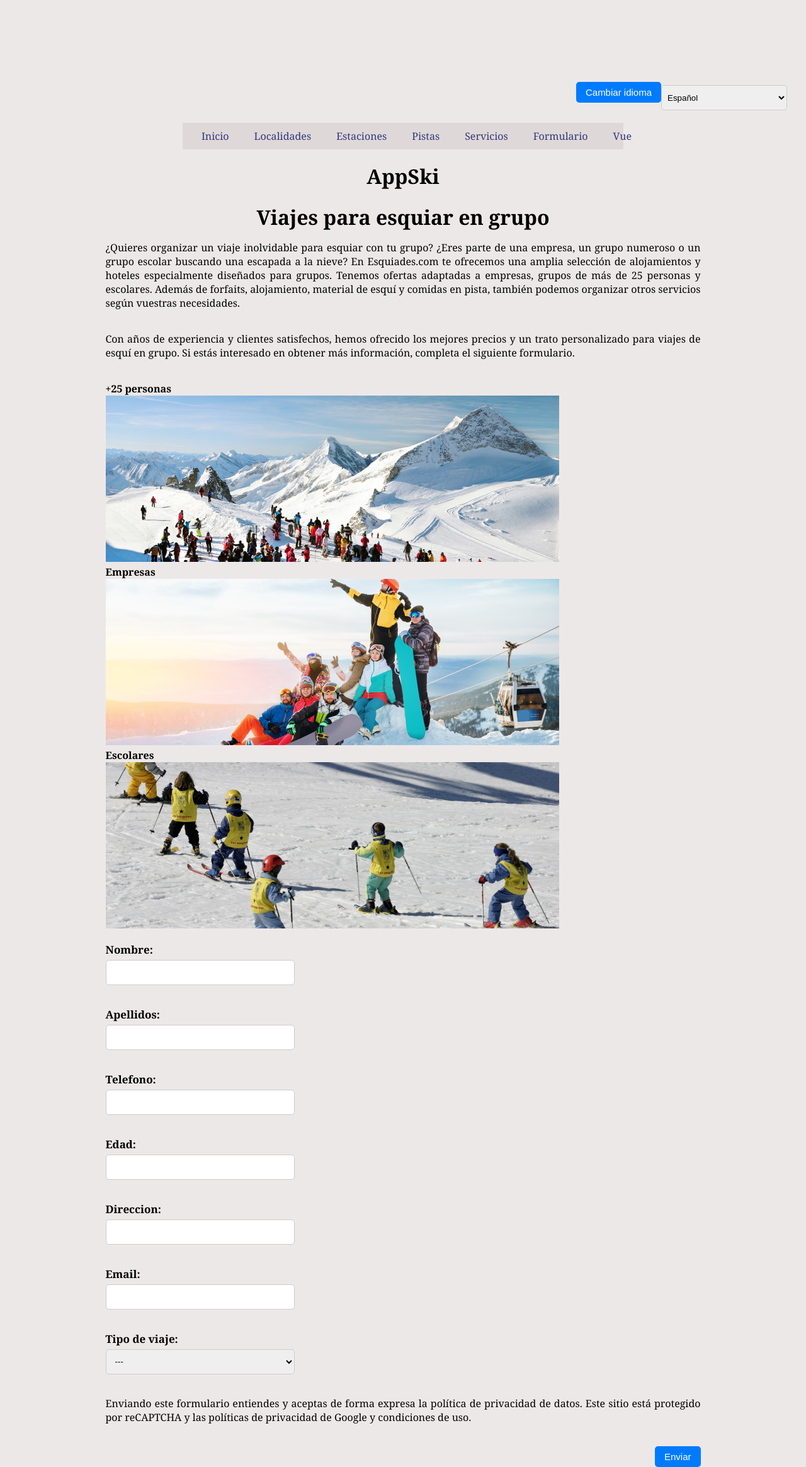
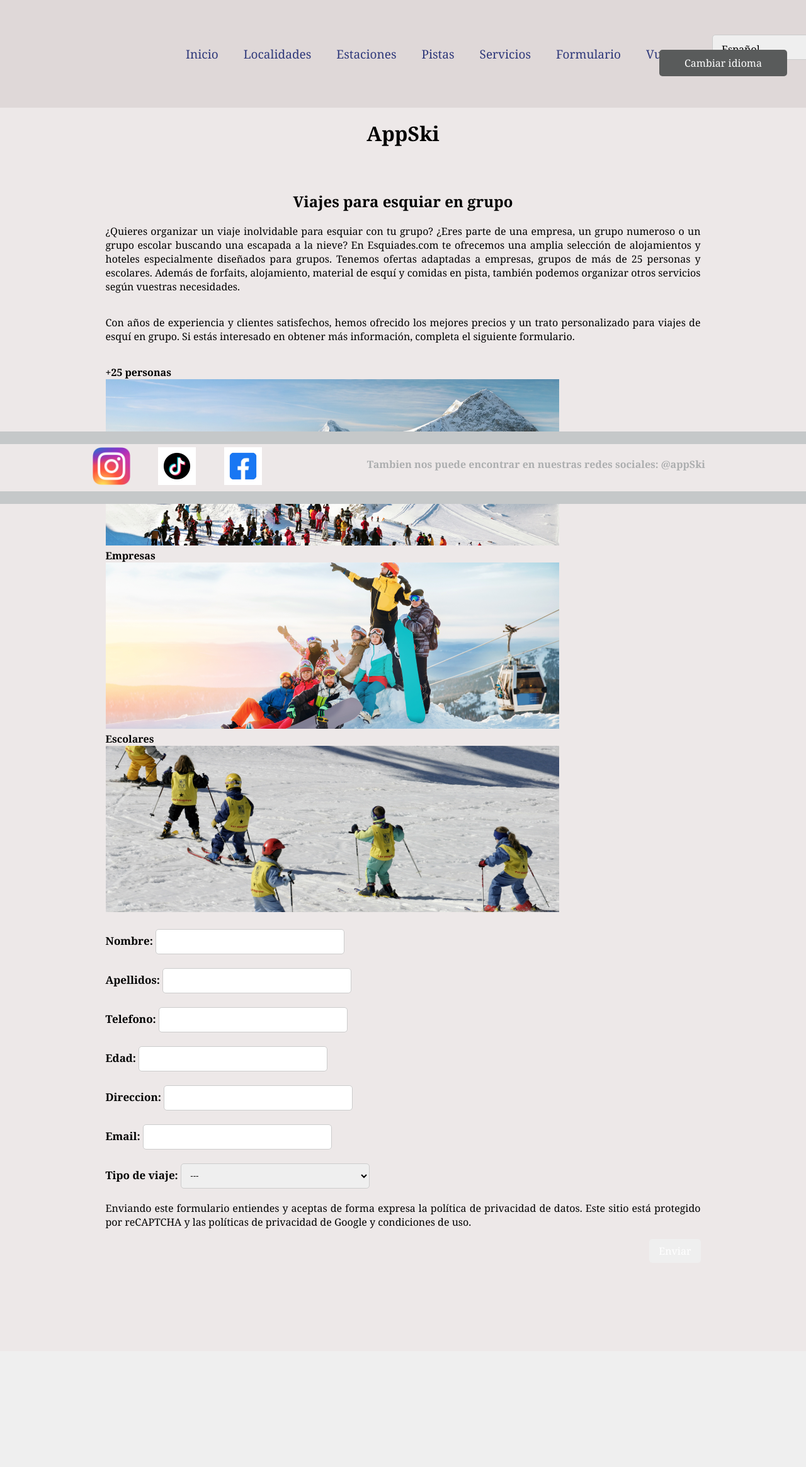
Before and after one commit to maria23p/Ski-Stick, a Django app: page /show_formulario/ in a window 1280 px wide. Shown: the whole page at 63% size. After the commit the page ends 1992 px from the top, so only its background shows below. Run offline with Django 4.2, Linux system fonts and the light colour scheme.

Commit message:
css, footer, intento de vue

```diff
--- a/skiProject/appSki/Templates/base.html
+++ b/skiProject/appSki/Templates/base.html
@@ -7,9 +7,18 @@
         <title>{% block titulo %}AppSki{% endblock %}</title>
     </head>
     <body>
-
         <div id="content">
-            <div id = "idioma">
+            <nav>
+                <ul class="link1">
+                    <li><a href="{% url 'index' %}">{% trans 'Inicio' %}</a></li>
+                    <li><a href="{% url 'localidades' %}">{% trans 'Localidades' %}</a></li>
+                    <li><a href="{% url 'estaciones_todas' %}">{% trans 'Estaciones' %}</a></li>
+                    <li><a href="{% url 'pistas_todas' %}">{% trans 'Pistas' %}</a></li>
+                    <li><a href="{% url 'servicios_todos' %}">{% trans 'Servicios' %}</a></li>
+                    <li><a href="{% url 'show_formulario' %}">{% trans 'Formulario' %}</a></li>
+                    <li><a href="{% url 'estacionesagendavue' %}">{% trans 'Vue' %}</a></li>
+                    <li>
+                        <div id="idioma">
                             <form action="{% url 'set_language' %}" method="post">
                                 {% csrf_token %}
                                 <input name="next" type="hidden" value="{{ redirect_to }}" />
@@ -23,18 +32,10 @@
                                         </option>
                                     {% endfor %}
                                 </select>
-                <button class="cambio" type="submit">{% trans 'Cambiar idioma' %}</button>
+                                <li><button id="btn-nav" type="submit">{% trans 'Cambiar idioma' %}</button></li>
                             </form>
                         </div>
-            <nav>
-                <ul class="link1">
-                    <li><a href="{% url 'index' %}">{% trans 'Inicio' %}</a></li>
-                    <li><a href="{% url 'localidades' %}">{% trans 'Localidades' %}</a></li>
-                    <li><a href="{% url 'estaciones_todas' %}">{% trans 'Estaciones' %}</a></li>
-                    <li><a href="{% url 'pistas_todas' %}">{% trans 'Pistas' %}</a></li>
-                    <li><a href="{% url 'servicios_todos' %}">{% trans 'Servicios' %}</a></li>
-                    <li><a href="{% url 'show_formulario' %}">{% trans 'Formulario' %}</a></li>
-                    <li><a href="{% url 'estacionesagendavue' %}">{% trans 'Vue' %}</a></li>
+                    </li>
                 </ul>
             </nav>
 
@@ -42,7 +43,21 @@
 	     <h1>AppSki</h1>
             {% block contenido %}{% endblock %}
         </div>
+        <!-- footer -->
+        <footer class="text-center">
+            <div class="footer-above">
+                <div class="container">
+                    <img src={% static '/images/Instagram.webp' %} alt="instagram">
+                    <img src={% static '/images/tiktok.jpg' %} alt="tiktok">
+                    <img src={% static '/images/facebook.avif' %} alt="facebook">
+                    <p id="redes">{% trans 'Tambien nos puede encontrar en nuestras redes sociales: @appSki' %}</p>
+                </div>
+            </div>
+            <div class="footer-below">
+                <!-- color -->
+            </div>
 
+        </footer>
     </body>
 
 </html>
--- a/skiProject/appSki/Templates/base2.html
+++ /dev/null
@@ -1,45 +0,0 @@
-{% load static %}
-{% load i18n %}
-<!DOCTYPE html>
-<html lang="en">
-    <head>
-        <link rel="stylesheet" href="{% static 'css/estilosformulario.css' %}">
-        <title>{% block titulo %}AppSki{% endblock %}</title>
-    </head>
-    <body>
-        <div id="content">
-            <div id = "idioma">
-                <form action="{% url 'set_language' %}" method="post">
-                    {% csrf_token %}
-                    <input name="next" type="hidden" value="{{ redirect_to }}" />
-                    <select name="language" id="language">
-                        {% for lang_code, lang_name in LANGUAGES %}
-                            <option value="{{ lang_code }}"
-                                {% if lang_code == request.LANGUAGE_CODE %}
-                                    selected
-                                {% endif %}>
-                                {{ lang_name }}
-                            </option>
-                        {% endfor %}
-                    </select>
-                    <button class ="cambio" type="submit">{% trans 'Cambiar idioma' %}</button>
-                </form>
-            </div>
-            <nav>
-                <ul class="link2">
-                    <li><a href="{% url 'index' %}">{% trans 'Inicio' %}</a></li>
-                    <li><a href="{% url 'localidades' %}">{% trans 'Localidades' %}</a></li>
-                    <li><a href="{% url 'estaciones_todas' %}">{% trans 'Estaciones' %}</a></li>
-                    <li><a href="{% url 'pistas_todas' %}">{% trans 'Pistas' %}</a></li>
-                    <li><a href="{% url 'servicios_todos' %}">{% trans 'Servicios' %}</a></li>
-                    <li><a href="{% url 'show_formulario' %}">{% trans 'Formulario' %}</a></li>
-                    <li><a href="{% url 'estacionesagendavue' %}">{% trans 'Vue' %}</a></li>
-
-                </ul>
-            </nav>
-
-	     <h1>AppSki</h1>
-            {% block contenido %}{% endblock %}
-        </div>
-    </body>
-</html>
--- a/skiProject/appSki/Templates/estaciones.html
+++ b/skiProject/appSki/Templates/estaciones.html
@@ -18,7 +18,6 @@
                     {% endwith %}
                 </div>
             </div>
-
         {% endfor %}
     {% else %}
         <p>{% trans 'No hay estaciones creadas.' %}</p>
--- a/skiProject/appSki/Templates/formulario.html
+++ b/skiProject/appSki/Templates/formulario.html
@@ -1,12 +1,12 @@
-{% extends "base2.html" %}
+{% extends "base.html" %}
 {% load static %}
 {% load i18n %}
 {% block titulo %}{% trans 'Formulario' %}{% endblock %}
 
 
 {% block contenido %}
-<div class="container">
-<h1>{% trans 'Viajes para esquiar en grupo' %}</h1>
+<div class="containerf">
+<h2>{% trans 'Viajes para esquiar en grupo' %}</h2>
 
     <p class="parrafof">{% trans '¿Quieres organizar un viaje inolvidable para esquiar con tu grupo?' %}
         {% trans '¿Eres parte de una empresa, un grupo numeroso o un grupo escolar buscando una escapada a la nieve?' %}
@@ -32,7 +32,7 @@
         <label class="labelf" for="schoolchildren">{% trans 'Escolares' %}</label>
         <img src="{% static 'images/schoolchildren.png' %}" alt="Descripción de la imagen 2">
     </div>
-    <form method="post" class=" "formulario-justificado">
+    <form method="post" class="formulario-justificado">
         {% csrf_token %}
         <div class="form-group">
             {{ formulario.as_p }}
@@ -41,7 +41,7 @@
             {% trans 'Enviando este formulario entiendes y aceptas de forma expresa la política de privacidad de datos.' %}
             {% trans 'Este sitio está protegido por reCAPTCHA y las políticas de privacidad de Google y condiciones de uso.'%}
         </p>
-        <button type="submit">{% trans 'Enviar' %}</button>
+        <button id="btn-n" type="submit">{% trans 'Enviar' %}</button>
     </form>
 </div>
 {% endblock %}
--- a/skiProject/appSki/static/css/estilos.css
+++ b/skiProject/appSki/static/css/estilos.css
@@ -9,16 +9,31 @@ body{
     display: flex;
     justify-content: center;
     align-items: center;
-    margin-top: 90px;
-
+    margin-top: 30px;
 }
 
 h1{
     text-align: center;
+    margin-top: 150px;
+    margin-bottom: 70px;
+}
+h2{
+    font-size: 24px;
+    text-align: center;
+    margin-top: 20px;
 }
 nav{
-    margin-top: 30px;
+    position: fixed;
+    top: 0;
+    left: 0;
+    width: 100%;
+    background-color: rgb(223, 216, 216);
+    color: white;
+    padding: 10px 0px;
+    /* creo que se puede quitar */
+    z-index: 1000;
 }
+
 nav.boton{
     margin-right: 10px;
     float: right;
@@ -36,8 +51,7 @@ nav.boton{
     float: left; /* para colocar las fotos una al lado de otra horizontalmente */
     /*margin: 0 auto;*/
     align-items: center;
-    justify-content: center;
-}
+    justify-content: center;}
 
 .imagenes{
     display: flex;
@@ -83,8 +97,10 @@ nav.boton{
     justify-content: space-between;
     align-items: center;
     margin: 0 auto;
-    max-width: 700px;
+    max-width: 750px;
+    font-size: 19px;
 }
+
 
 nav ul{
     list-style: none;
@@ -183,7 +199,6 @@ nav ul li{
     background-color: rgb(223, 216, 216);
     width: 370px; /* Cambia el ancho según lo que necesites */
     height: 370px;
-    margin-top: 20px;
 }
 
 .localidad a{
@@ -203,20 +218,16 @@ nav ul li{
 /* language */
 #language {
     width: 200px; /* Define el ancho deseado */
-    padding: 5px; /* Agrega relleno para mejorar el aspecto visual */
-    float: right;
+    font-size: 16px;
+    font-family: Cambria, Cochin, Georgia, Times, 'Times New Roman', serif;
 
 }
 
-/* Estilo para el botón 'Change Language' */
-button[type="submit"] {
-    padding: 8px 15px; /* Define el espaciado interno del botón */
-    float: right;
-
-}
-/* para dejar espacio entre la barra y los campos para el cambio de idioma*/
+/* caja que tiene lo de elegir el lenguaje y el boton */
 #idioma{
-   padding: 20px;
+    padding: 30px 40px;
+    text-align: right;
+    margin-right: 20px;
 }
 
 /* visualizacion*/
@@ -243,3 +254,118 @@ button[type="submit"] {
     text-decoration: none;
 
 }
+#content{
+    margin-bottom: 130px;
+}
+footer {
+    position: fixed;
+    bottom: 0;
+    width: 100%;
+    background-color: #c5c8c9;
+    color: #fff;
+    text-align: center;
+    padding: 20px 0;
+}
+
+footer .footer-above {
+    padding-top: 5px;
+    background-color: rgb(237, 232, 232);
+}
+
+footer .footer-below {
+    padding-top: 5px;
+    background-color: rgb(237, 232, 232);
+}
+
+footer img{
+    width: 60px;
+    height: 60px;
+    margin-right: 30px;
+    margin-left: 10px;
+}
+
+footer #redes{
+    float: right;
+    margin-right: 160px;
+    font-weight: bold;
+    color: #acaeaf;
+}
+
+
+/* FORMULARIO */
+.containerf {
+    width: 75%;
+    margin: 0 auto;
+    text-align: justify;
+}
+
+.containerf p {
+    text-align: justify;
+}
+
+/* Si quieres justificar solo el contenido del formulario y no otros elementos, puedes agregar una clase específica al formulario y apuntar a esa clase */
+.formulario-justificado {
+    text-align: justify;
+}
+
+.parrafof {
+    margin-bottom: 35px;
+}
+
+.form-group {
+    margin-bottom: 20px;
+    font-size: 17px;
+    font-weight: bold;
+}
+
+.labelf {
+    display: block;
+    font-weight: bold;
+}
+
+/* para que todos los campos de relleno por el usuario tengan las mismas medidas*/
+input[type="text"],
+input[type="email"],
+input[type="number"] {
+    width: 300px;
+    height: 40px;
+    padding: 10px;
+    border-radius: 5px;
+    border: 1px solid #ccc;
+    box-sizing: border-box;
+    margin-top: 5px;
+}
+/* el de ChoiceField no se hace igual que los demás(los de arriba)*/
+select{
+    width: 300px;
+    height: 40px;
+    padding: 10px;
+    border-radius: 5px;
+    border: 1px solid #ccc;
+    box-sizing: border-box;
+    margin-top: 5px;
+}
+/* todos los botones */
+#btn-n {
+    padding: 8px 15px;
+    border: none;
+    border-radius: 5px;
+    color: white;
+    cursor: pointer;
+    font-size: 16px;
+    font-family: Cambria, Cochin, Georgia, Times, 'Times New Roman', serif;
+    float: right;
+}
+#btn-nav{
+    padding: 10px 40px;
+    border: none;
+    border-radius: 5px;
+    background-color: rgb(89, 91, 91);;
+    color: white;
+    cursor: pointer;
+    font-size: 16px;
+    font-family: Cambria, Cochin, Georgia, Times, 'Times New Roman', serif;
+    position: absolute;
+    bottom: 50px;
+    right: 30px;
+}
--- a/skiProject/appSki/static/css/estilosformulario.css
+++ /dev/null
@@ -1,155 +0,0 @@
-body{
-    font-family: Cambria, Cochin, Georgia, Times, 'Times New Roman', serif;
-    background-color: rgb(237, 232, 232);
-    margin: 0 auto;
-    padding: 10px;
-    max-width: 100%;
-    min-height: 65vh;
-    margin-top: 100px;
-}
-
-.container {
-    width: 75%;
-    margin: 0 auto;
-    text-align: justify;
-}
-
-.container p {
-    text-align: justify;
-}
-
-/* Si quieres justificar solo el contenido del formulario y no otros elementos, puedes agregar una clase específica al formulario y apuntar a esa clase */
-.formulario-justificado {
-    text-align: justify;
-}
-
-h1 {
-    /* para el titulo de AppSki y 'Viajes para esquiar en grupo'*/
-    text-align: center;
-    margin-bottom: 0px;
-}
-
-p {
-    margin-bottom: 35px;
-}
-
-.form-group {
-    margin-bottom: 20px;
-    font-size: 17px;
-}
-
-label {
-    display: block;
-    font-weight: bold;
-}
-
-/* para que todos los campos de relleno por el usuario tengan las mismas medidas*/
-input[type="text"],
-input[type="email"],
-input[type="number"] {
-    width: 300px;
-    height: 40px;
-    padding: 10px;
-    border-radius: 5px;
-    border: 1px solid #ccc;
-    box-sizing: border-box;
-    margin-top: 5px;
-}
-/* el de ChoiceField no se hace igual que los demás(los de arriba)*/
-select{
-    width: 300px;
-    height: 40px;
-    padding: 10px;
-    border-radius: 5px;
-    border: 1px solid #ccc;
-    box-sizing: border-box;
-    margin-top: 5px;
-}
-button[type="submit"] {
-    padding: 10px 20px;
-    border: none;
-    border-radius: 5px;
-    background-color: #007bff;
-    color: white;
-    cursor: pointer;
-    font-size: 15px;
-}
-
-
-nav ul {
-    list-style: none;
-    margin: 0;
-    padding: 0;
-}
-
-nav ul li {
-    display: inline;
-    margin-left: 20px;
-
-}
-
-
-.link2{
-    background-color: rgb(223, 216, 216);
-    color: white;
-    padding: 10px 0;
-    display: flex;
-    justify-content: space-between;
-    align-items: center;
-    margin: 0 auto;
-    max-width: 700px;
-}
-
-.link2 a{
-    padding: 10px;
-    text-decoration: none;
-    color: rgb(46, 56, 122);
-}
-
-.link2 a:hover{
-    text-decoration: none;
-    color: white !important;
-    background-color: rgb(108, 111, 130);
-}
-
-
-
-/*Estilos para los hipervínculos*/
-.link2 a:link,
-.link2 a:visited {
-    color: rgb(46, 56, 122);
-}
-
-/* language */
-#language {
-    width: 200px; /* Define el ancho deseado */
-    padding: 5px; /* Agrega relleno para mejorar el aspecto visual */
-    float: right;
-
-}
-
-button[type="submit"] {
-    padding: 8px 15px; /* Define el espaciado interno del botón */
-    float: right;
-
-}
-
-/* para dejar espacio entre la barra y los campos para el cambio de idioma*/
-#idioma {
-    padding: 20px;
-    display: flex;
-    justify-content: flex-end;
-    width: auto;
-}
-
-/* Estilos para el botón de cambio de idioma en todas las páginas, incluido el formulario */
-.cambio {
-    padding: 8px 15px;
-    border: none;
-    border-radius: 5px;
-    background-color: #007bff;
-    color: white;
-    cursor: pointer;
-    font-size: 15px;
-    margin-left: 10px; /* Ajusta el margen según sea necesario */
-}
```
Also changed, not shown: skiProject/appSki/Templates/estaciones_todas.html (+16 -5 lines). Lines whose indentation alone changed are shown as unchanged.
